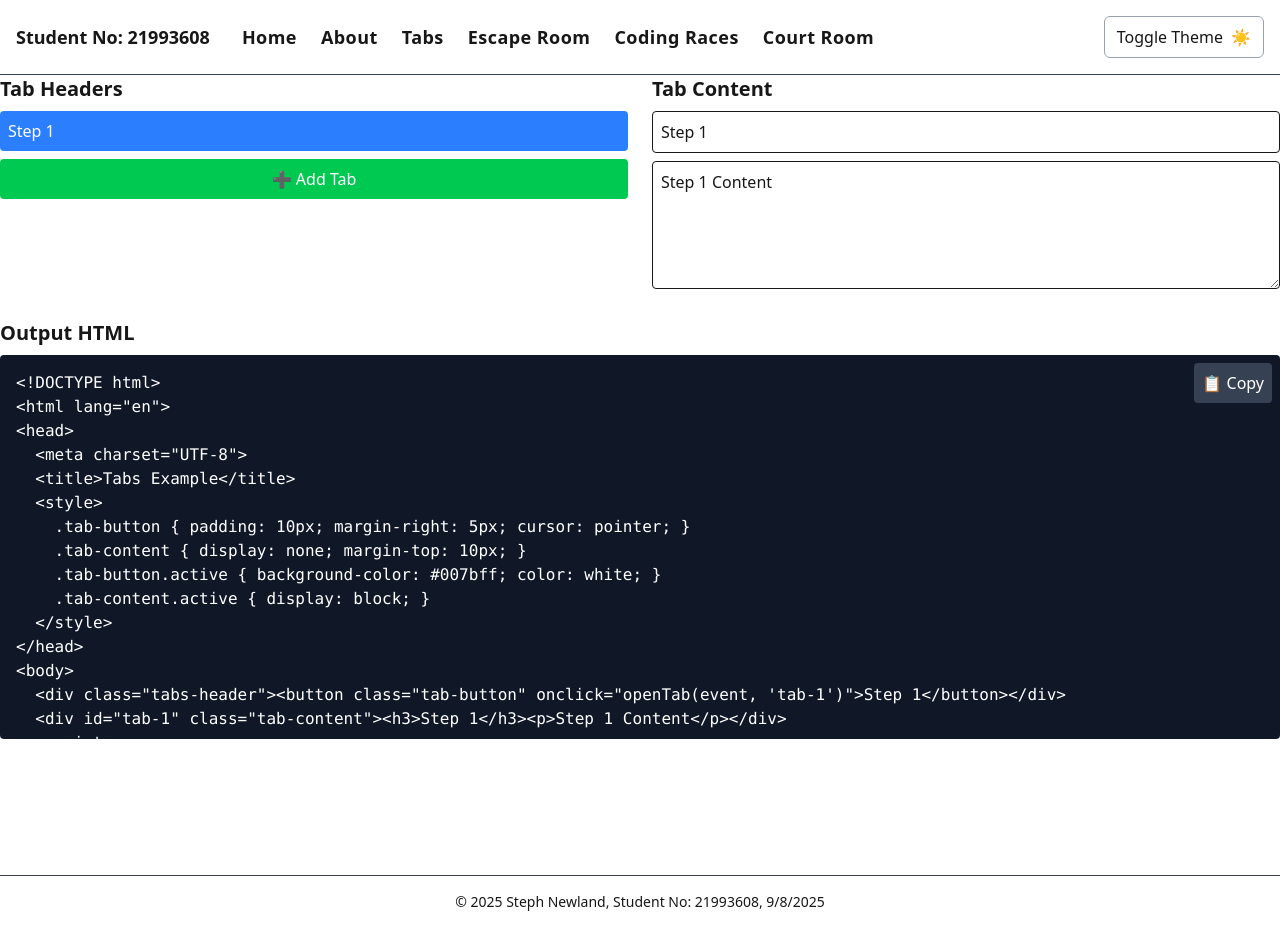
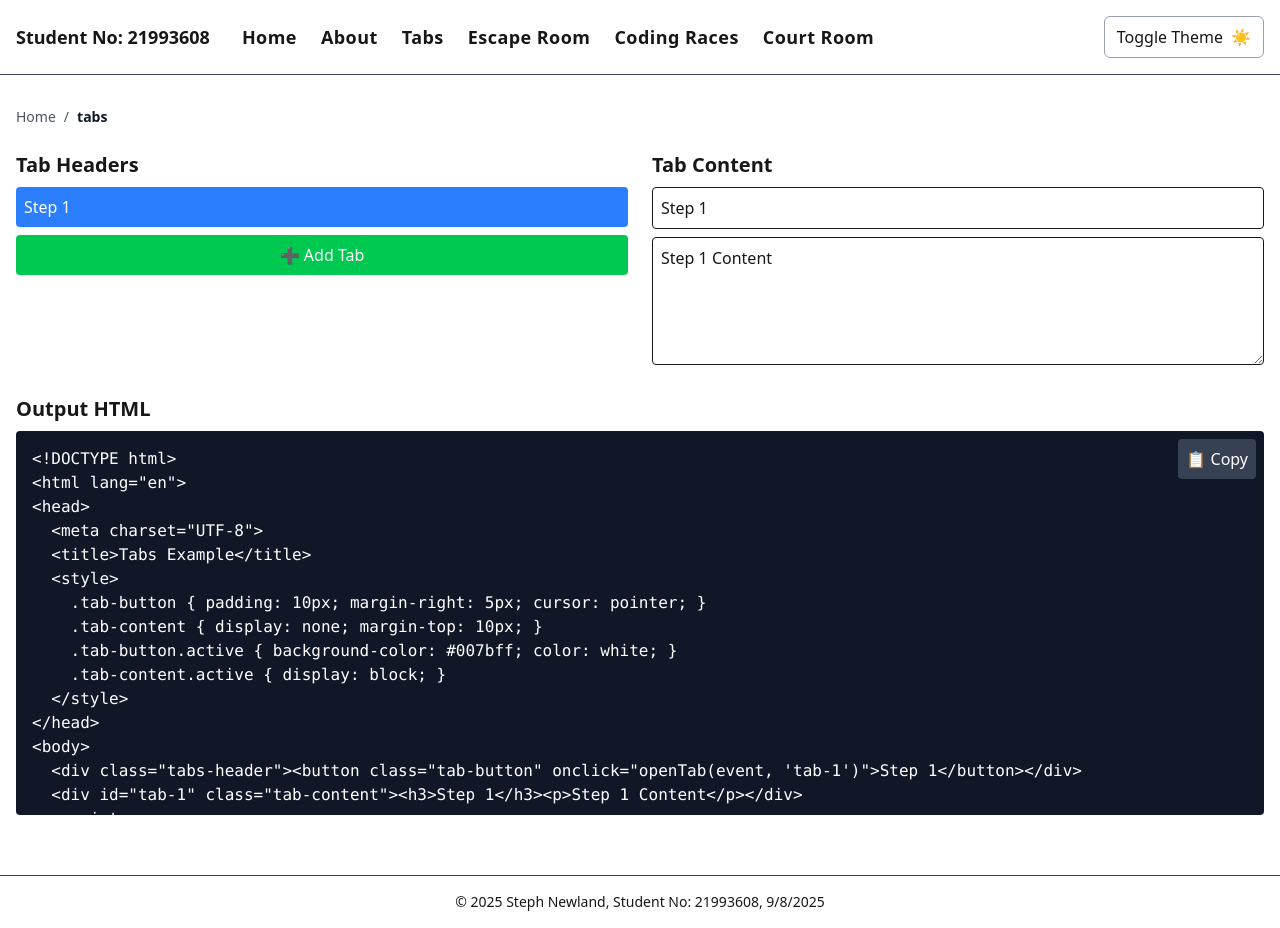
Before and after one commit to stephnewland/assignment-a1-p1-cse3cwa, a Next.js app: page /tabs in a window 1280 px wide. Built offline with nearby package versions, Linux system fonts and the light colour scheme.

Commit message:
Breadcrumbing added

```diff
--- a/components/AboutContent.tsx
+++ b/components/AboutContent.tsx
@@ -1,4 +1,6 @@
 "use client";
+
+import Breadcrumbs from "@/components/Breadcrumbs";
 
 export default function AboutContent() {
   return (
@@ -6,6 +8,7 @@ export default function AboutContent() {
       aria-labelledby="about-heading"
       style={{ padding: "2rem", fontFamily: "sans-serif" }}
     >
+      <Breadcrumbs />
       <div className="flex flex-col items-center justify-center text-center min-h-[20vh] px-4 space-y-4">
         <h1 className="big-title">About Page</h1>
 
--- /dev/null
+++ b/components/Breadcrumbs.tsx
@@ -0,0 +1,41 @@
+"use client";
+
+import Link from "next/link";
+import { usePathname } from "next/navigation";
+
+export default function Breadcrumbs() {
+  const pathname = usePathname();
+  const segments = pathname.split("/").filter(Boolean);
+
+  return (
+    <nav aria-label="Breadcrumb" className="text-sm mb-4">
+      <ol className="flex flex-wrap gap-2 text-gray-600 dark:text-gray-300">
+        <li>
+          <Link href="/" className="hover:underline font-medium">
+            Home
+          </Link>
+        </li>
+        {segments.map((segment, index) => {
+          const href = "/" + segments.slice(0, index + 1).join("/");
+          const isLast = index === segments.length - 1;
+          const label = decodeURIComponent(segment).replace(/-/g, " ");
+
+          return (
+            <li key={href} className="flex items-center gap-2">
+              <span>/</span>
+              {isLast ? (
+                <span className="font-semibold text-gray-900 dark:text-white">
+                  {label}
+                </span>
+              ) : (
+                <Link href={href} className="hover:underline font-medium">
+                  {label}
+                </Link>
+              )}
+            </li>
+          );
+        })}
+      </ol>
+    </nav>
+  );
+}
--- a/components/CodingRacesContent.tsx
+++ b/components/CodingRacesContent.tsx
@@ -1,6 +1,7 @@
 "use client";
 
 import { useEffect } from "react";
+import Breadcrumbs from "@/components/Breadcrumbs";
 
 export default function CodingRacesContent() {
   useEffect(() => {
@@ -8,10 +9,18 @@ export default function CodingRacesContent() {
   }, []);
 
   return (
-    <div className="flex flex-col items-center justify-center text-center min-h-[20vh] px-4 space-y-4">
-      <h1 className="big-title">Coding Races Page</h1>
-      <h2>This page is under construction.</h2>
-      <p>Please check back later for updates.</p>
-    </div>
+    <main className="px-4 py-8 space-y-6">
+      {/* Breadcrumbs always top-left */}
+      <div className="text-left">
+        <Breadcrumbs />
+      </div>
+
+      <div className="flex flex-col items-center justify-center text-center min-h-[20vh] px-4 space-y-4">
+        <Breadcrumbs />
+        <h1 className="big-title">Coding Races Page</h1>
+        <h2>This page is under construction.</h2>
+        <p>Please check back later for updates.</p>
+      </div>
+    </main>
   );
 }
--- a/components/CourtRoomContent.tsx
+++ b/components/CourtRoomContent.tsx
@@ -1,6 +1,7 @@
 "use client";
 
 import { useEffect } from "react";
+import Breadcrumbs from "@/components/Breadcrumbs";
 
 export default function CourtRoomContent() {
   useEffect(() => {
@@ -8,10 +9,18 @@ export default function CourtRoomContent() {
   }, []);
 
   return (
-    <div className="flex flex-col items-center justify-center text-center min-h-[20vh] px-4 space-y-4">
-      <h1 className="big-title">Court Room Page</h1>
-      <h2>This page is under construction.</h2>
-      <p>Please check back later for updates.</p>
-    </div>
+    <main className="px-4 py-8 space-y-6">
+      {/* Breadcrumbs always top-left */}
+      <div className="text-left">
+        <Breadcrumbs />
+      </div>
+
+      <div className="flex flex-col items-center justify-center text-center min-h-[20vh] px-4 space-y-4">
+        <Breadcrumbs />
+        <h1 className="big-title">Court Room Page</h1>
+        <h2>This page is under construction.</h2>
+        <p>Please check back later for updates.</p>
+      </div>
+    </main>
   );
 }
--- a/components/EscapeRoomContent.tsx
+++ b/components/EscapeRoomContent.tsx
@@ -1,6 +1,7 @@
 "use client";
 
 import { useEffect } from "react";
+import Breadcrumbs from "@/components/Breadcrumbs";
 
 export default function EscapeRoomContent() {
   useEffect(() => {
@@ -8,10 +9,17 @@ export default function EscapeRoomContent() {
   }, []);
 
   return (
-    <div className="flex flex-col items-center justify-center text-center min-h-[20vh] px-4 space-y-4">
-      <h1 className="big-title">Escape Room Page</h1>
-      <h2>This page is under construction.</h2>
-      <p>Please check back later for updates.</p>
-    </div>
+    <main className="px-4 py-8 space-y-6">
+      {/* Breadcrumbs always top-left */}
+      <div className="text-left">
+        <Breadcrumbs />
+      </div>
+
+      <div className="flex flex-col items-center justify-center text-center min-h-[20vh] px-4 space-y-4">
+        <h1 className="big-title">Escape Room Page</h1>
+        <h2>This page is under construction.</h2>
+        <p>Please check back later for updates.</p>
+      </div>
+    </main>
   );
 }
--- a/components/TabGenerator.tsx
+++ b/components/TabGenerator.tsx
@@ -1,6 +1,7 @@
 "use client";
 
 import { useState } from "react";
+import Breadcrumbs from "@/components/Breadcrumbs";
 
 interface Tab {
   id: number;
@@ -80,7 +81,13 @@ export default function TabGenerator() {
   };
 
   return (
-    <div className="space-y-6">
+    <main className="px-4 py-8 space-y-6">
+      {/* Breadcrumbs top-left */}
+      <div className="text-left">
+        <Breadcrumbs />
+      </div>
+
+      {/* Tab editor layout */}
       <div className="grid grid-cols-2 gap-6">
         <div>
           <h2 className="text-xl font-bold mb-2">Tab Headers</h2>
@@ -148,6 +155,6 @@ export default function TabGenerator() {
           </button>
         </div>
       </div>
-    </div>
+    </main>
   );
 }
```
